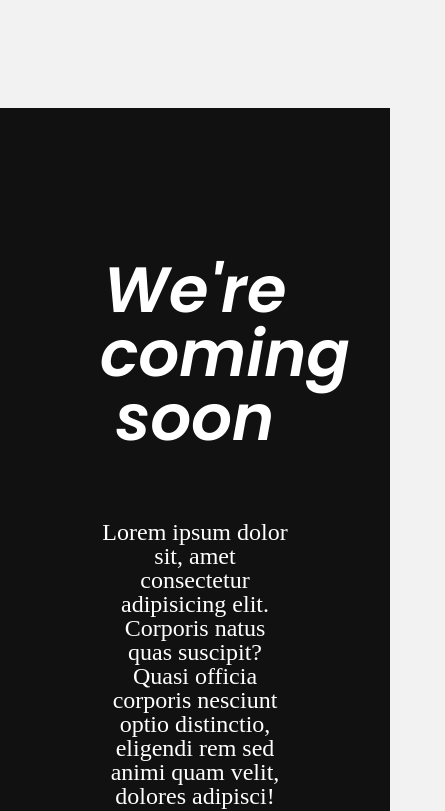
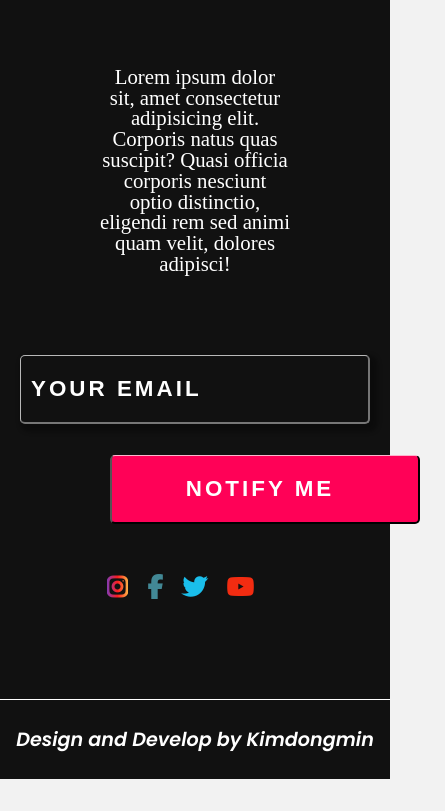
Before and after one commit to mindong2/Great-LandScape, a plain HTML site: page index.html in a window 390 px wide. Shown: the part 8674-9485 px from the top of the page, 445 px wide, since content can reach past the window. After the commit the page ends 9453 px from the top, so only its background shows below. Drawn offline with Linux system fonts and the light colour scheme.

Commit message:
SNS icons color , response 수정

```diff
--- a/index.html
+++ b/index.html
@@ -14,7 +14,7 @@
         <li><a href="#banner">Home</a></li>
         <li><a href="#about">About</a></li>
         <li><a href="#photo">Photo</a></li>
-        <li><a href="#section_photographer">Photographer</a></li>
+        <li><a href="#photographer">Photographer</a></li>
         <li><a href="#contact">contact</a></li>
         <li class="hamberger">
           <a href="#"><i class="fas fa-bars"></i></a>
@@ -254,6 +254,7 @@
           <a href="#"><i class="fab fa-twitter"></i></a>
           <a href="#"><i class="fab fa-youtube"></i></a>
         </div>
+        <div class="setbox"></div>
       </div>
     </section>
 
--- a/style.css
+++ b/style.css
@@ -9,7 +9,7 @@
   scroll-behavior: smooth;
 }
 
-body:not(p) {
+body {
   background: rgba(0, 0, 0, 0.05);
   font-family: "Poppins", sans-serif;
 }
@@ -182,7 +182,7 @@ section {
 }
 
 .section_photo {
-  margin-top: 30px;
+  margin-top: 50px;
   background: url("https://images.unsplash.com/photo-1545810300-732e4b9e06b3?ixid=MXwxMjA3fDB8MHxzZWFyY2h8MjN8fHdvb2R8ZW58MHx8MHw%3D&ixlib=rb-1.2.1&auto=format&fit=crop&w=500&q=60");
   display: flex;
   justify-content: center;
@@ -213,7 +213,7 @@ section {
 }
 
 .section_photo .photoBx {
-  width: 450px;
+  min-width: 350;
   margin-left: 40px;
   margin-bottom: 40px;
   border-radius: 5px;
@@ -237,8 +237,8 @@ section {
 
 .photo_imgBx {
   position: relative;
-  width: 100%;
-  height: 400px;
+  width: 350px;
+  min-height: 350px;
 }
 
 .photo_imgBx img {
@@ -369,7 +369,7 @@ section {
 }
 
 .contact_box-text p {
-  font-size: 1.5em;
+  font-size: 1.3em;
   color: #fff;
   margin-bottom: 80px;
 }
@@ -397,7 +397,7 @@ section {
 .contact_form input:first-child {
   outline: none;
   color: #fff;
-  font-size: 1.8em;
+  font-size: 1.4em;
   font-weight: 600;
   width: 450px;
   padding: 20px 20px 20px 10px;
@@ -421,7 +421,8 @@ section {
   padding: 20px 20px 20px 10px;
   color: #fff;
   background: #ff0157;
-  font-size: 1.8em;
+  outline: none;
+  font-size: 1.4em;
   font-weight: 600;
   letter-spacing: 3px;
   border-top: 1px solid rgba(255, 255, 255, 0.7);
@@ -447,6 +448,25 @@ section {
   transition: all 0.2s ease-in-out;
 }
 
+.contact_icons .fa-instagram {
+  background: linear-gradient(to right, #833ab4, #fd1d1d, #fcb045);
+  -webkit-background-clip: text;
+  -webkit-text-fill-color: transparent;
+}
+
+.contact_icons .fa-twitter {
+  color: #1abeeb;
+}
+
+.contact_icons .fa-youtube {
+  position: relative;
+  color: #f22c11;
+}
+
+.contact_icons .fa-facebook-f {
+  color: #428895;
+}
+
 .contact_icons i:not(first-child) {
   margin-left: 20px;
 }
@@ -456,9 +476,9 @@ section {
 }
 
 footer {
-  margin-top: 100px;
   height: 80px;
   background: #111;
+  border-top: 1px solid rgba(255, 255, 255);
   display: flex;
   justify-content: center;
   align-items: center;
@@ -494,12 +514,12 @@ footer h2 {
     text-align: center;
   }
 
-  .section_photo {
-    padding: -20px;
+  .section_photo .photoBx {
+    margin-left: 0px;
   }
 
   .inputBx input:first-child {
-    width: 400px;
+    width: 350px;
   }
   .inputBx input[type="submit"] {
     position: absolute;
```
